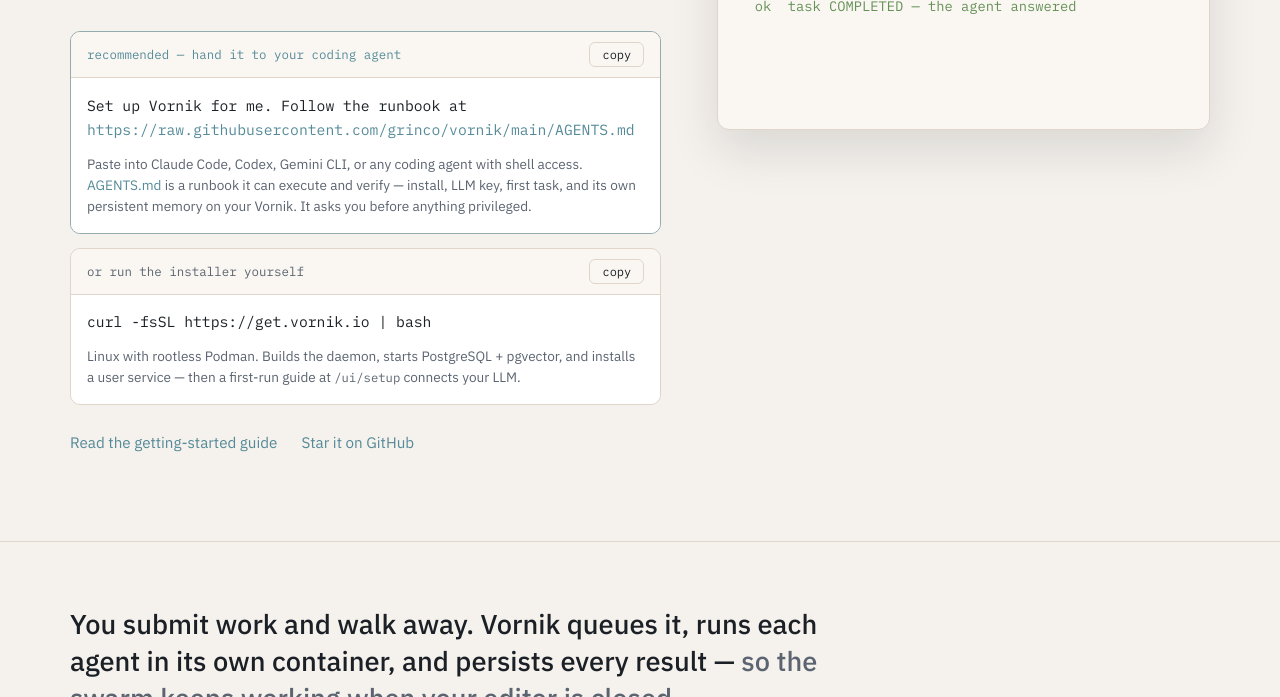
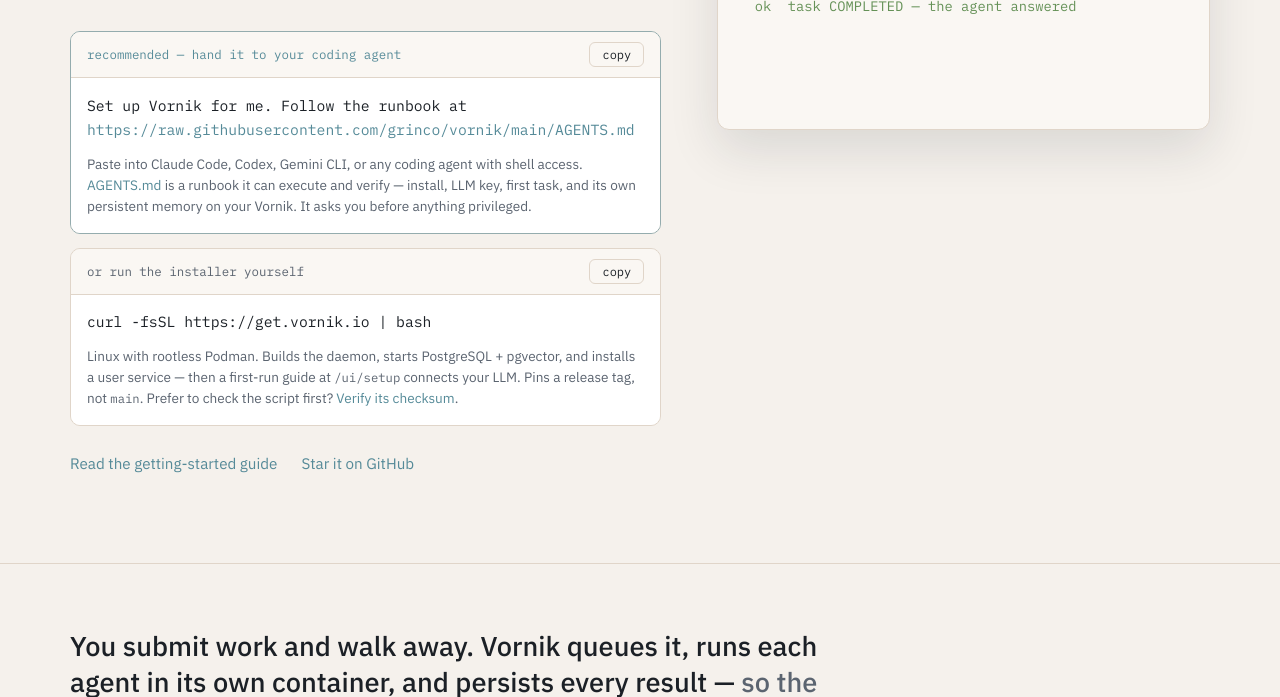
Before and after one commit to EaseIT-cz/vornik-site, a plain HTML site: page index.html in a window 1280 px wide. Shown: the part 403-1100 px from the top of the page. Drawn offline with Linux system fonts and the light colour scheme; a web font is replaced by a local one.

Commit message:
site: note release-tag pinning + link to checksum-verified install

```diff
--- a/index.html
+++ b/index.html
@@ -366,6 +366,8 @@
               Linux with rootless Podman. Builds the daemon, starts
               PostgreSQL + pgvector, and installs a user service — then a
               first-run guide at <code>/ui/setup</code> connects your LLM.
+              Pins a release tag, not <code>main</code>. Prefer to check the
+              script first? <a href="https://docs.vornik.io/getting-started/">Verify its checksum</a>.
             </p>
           </div>
         </div>
```
